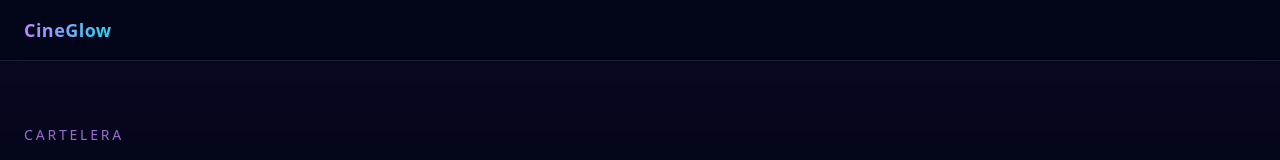
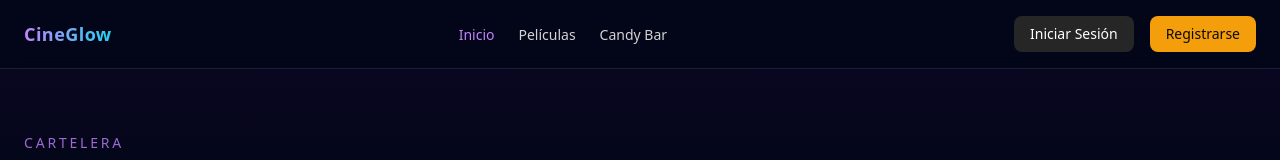
Before and after one commit to FernandoSullca/CineGlow, a Next.js app: page / in a window 1280 px wide. Shown: the top 160 px of the page. Built offline with nearby package versions, Linux system fonts and the light colour scheme; no server answers.

Commit message:
rutas tentativas y armando de NavBar

```diff
--- a/components/layout/site-header.tsx
+++ b/components/layout/site-header.tsx
@@ -1,9 +1,60 @@
+'use client';
+
+import { cn } from "@/lib/utils/cn";
+import Link from "next/link";
+import { mainNav, siteConfig } from '@/config/site';
+import { usePathname } from "next/navigation";
+
 export function SiteHeader() {
+  const pathname = usePathname();
   return (
     <header className="sticky top-0 z-50 border-b border-slate-800/80 bg-slate-950/80 px-6 py-4 backdrop-blur-md">
-      <span className="bg-gradient-to-r from-purple-400 to-cyan-400 bg-clip-text text-lg font-bold tracking-wide text-transparent">
-        CineGlow
-      </span>
+
+      <div className="container mx-auto flex items-center justify-between">
+        <Link href="/" className="flex items-center space-x-2">
+          <span className="bg-gradient-to-r from-purple-400 to-cyan-400 bg-clip-text text-lg font-bold tracking-wide text-transparent">
+            {siteConfig.name}
+          </span>
+        </Link>
+
+
+        <nav className="hidden md:flex">
+          <ul className="flex items-center space-x-6">
+            {mainNav.map(item => (
+              <li key={item.href}>
+                <Link
+                  href={item.href}
+                  className={cn(
+                    'text-sm font-medium transition-colors hover:text-purple-400',
+                    pathname === item.href
+                      ? 'text-purple-400'
+                      : 'text-neutral-300',
+                  )}
+                >
+                  {item.title}
+                </Link>
+              </li>
+            ))}
+          </ul>
+        </nav>
+
+
+        <div className="hidden items-center space-x-4 md:flex">
+          <Link
+            href="/login"
+            className="rounded-lg bg-neutral-800 px-4 py-2 text-sm font-medium text-white transition-colors hover:bg-neutral-700"
+          >
+            Iniciar Sesión
+          </Link>
+          <Link
+            href="/register"
+            className="rounded-lg bg-amber-500 px-4 py-2 text-sm font-medium text-neutral-950 transition-colors hover:bg-amber-400"
+          >
+            Registrarse
+          </Link>
+        </div>
+</div>
+
     </header>
   );
 }
--- a/config/site.ts
+++ b/config/site.ts
@@ -3,3 +3,21 @@ export const siteConfig = {
   description: 'Reserva de entradas y candy bar',
   url: process.env.NEXT_PUBLIC_SITE_URL ?? 'http://localhost:3000',
 };
+/**
+ * Main navigation links for the site
+ *
+ */
+export const mainNav = [
+  {
+    title: 'Inicio',
+    href: '/',
+  },
+  {
+    title: 'Películas',
+    href: '/peliculas',
+  },
+  {
+    title: 'Candy Bar',
+    href: '/candy-bar',
+  },
+];
```
